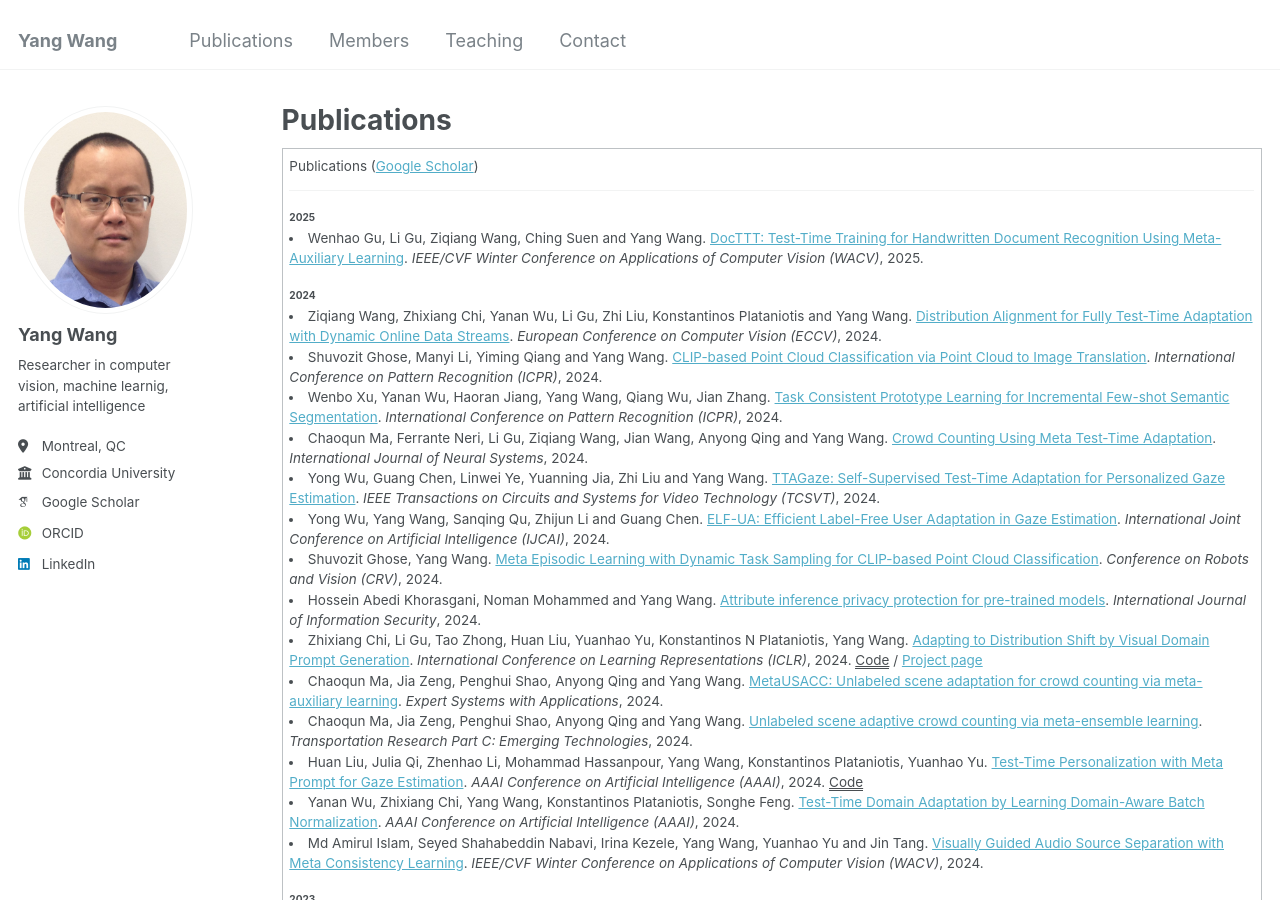
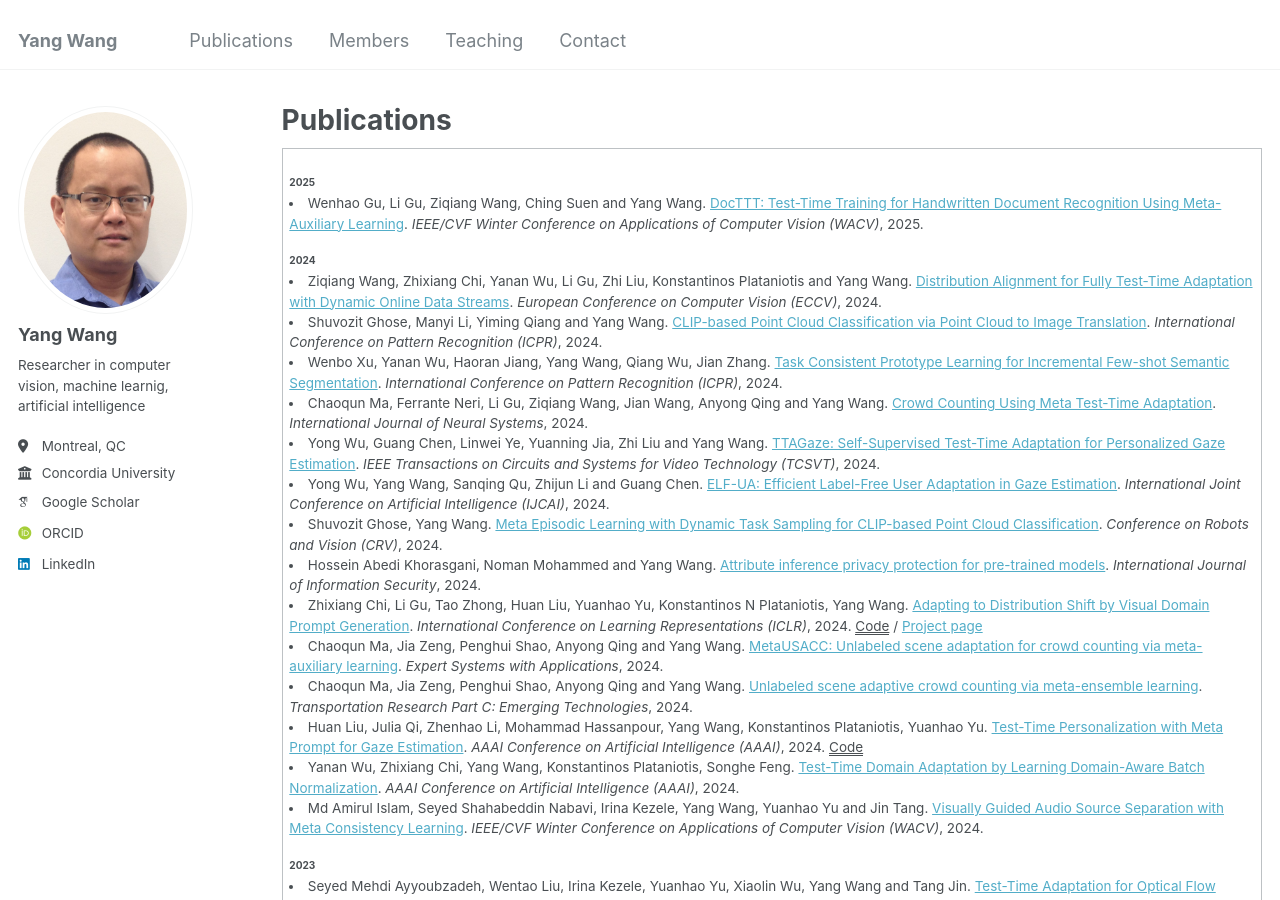
Before and after one commit to kywang/kywang.github.io, a Jekyll site: the page built from _pages/publications.html, in a window 1280 px wide and 900 px high. Built offline with Jekyll 4.4.1, drawn with Linux system fonts in a browser that asks for light colours; some web fonts are replaced.

Commit message:
Update publications.html

```diff
--- a/_pages/publications.html
+++ b/_pages/publications.html
@@ -14,8 +14,6 @@ author_profile: true
 <td valign=top>
 
 <body>
-<span class="h2">Publications</span> (<a href="https://scholar.google.com/citations?user=2PBM-osAAAAJ&hl=en">Google Scholar</a>)
-<hr>
 <h4>2025</h4>
 <li>
   Wenhao Gu, Li Gu, Ziqiang Wang, Ching Suen and Yang Wang. <a href="">DocTTT: Test-Time Training for Handwritten Document Recognition Using Meta-Auxiliary Learning</a>. <em>IEEE/CVF Winter Conference on Applications of Computer Vision (WACV)</em>, 2025.
```
